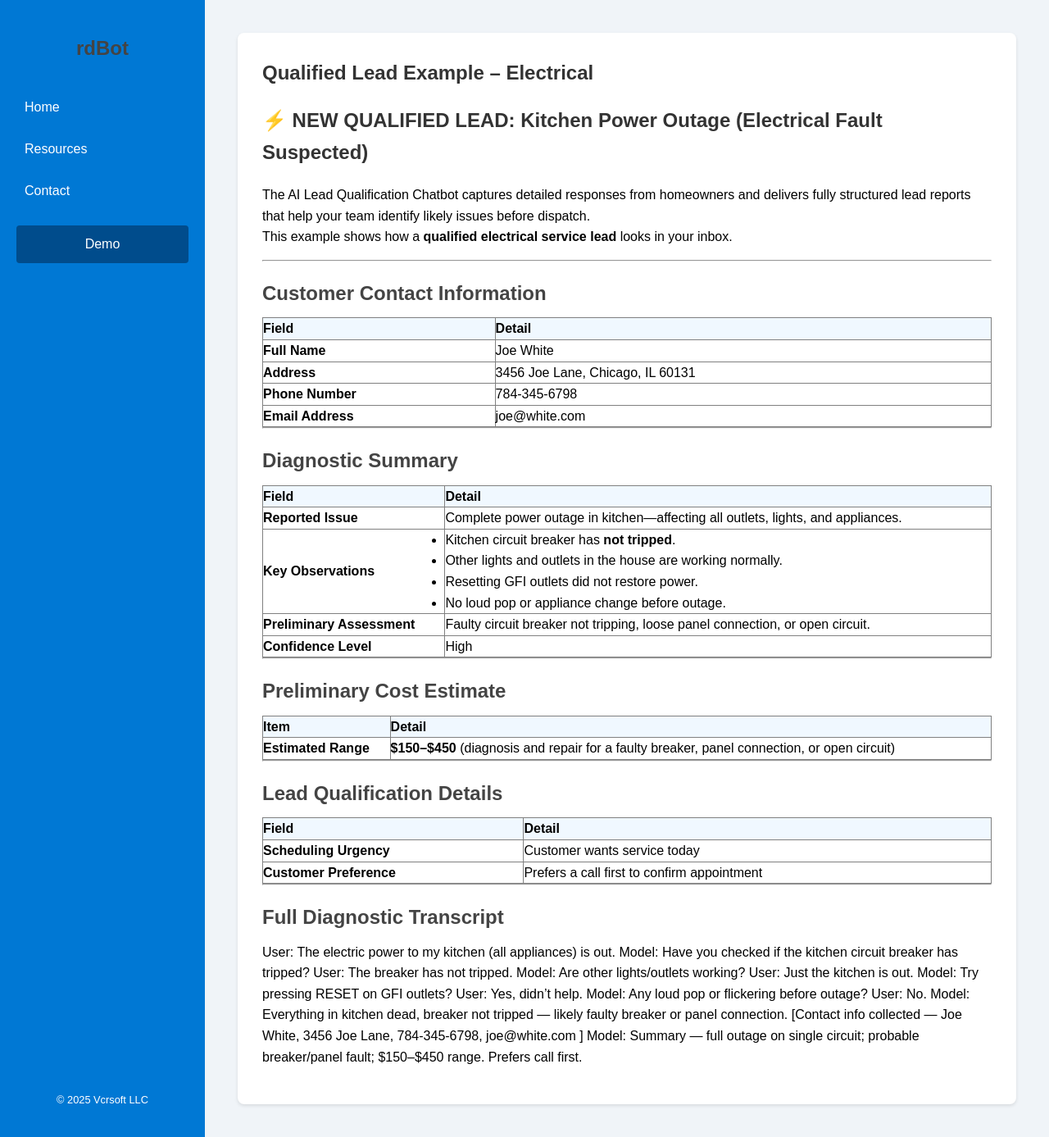
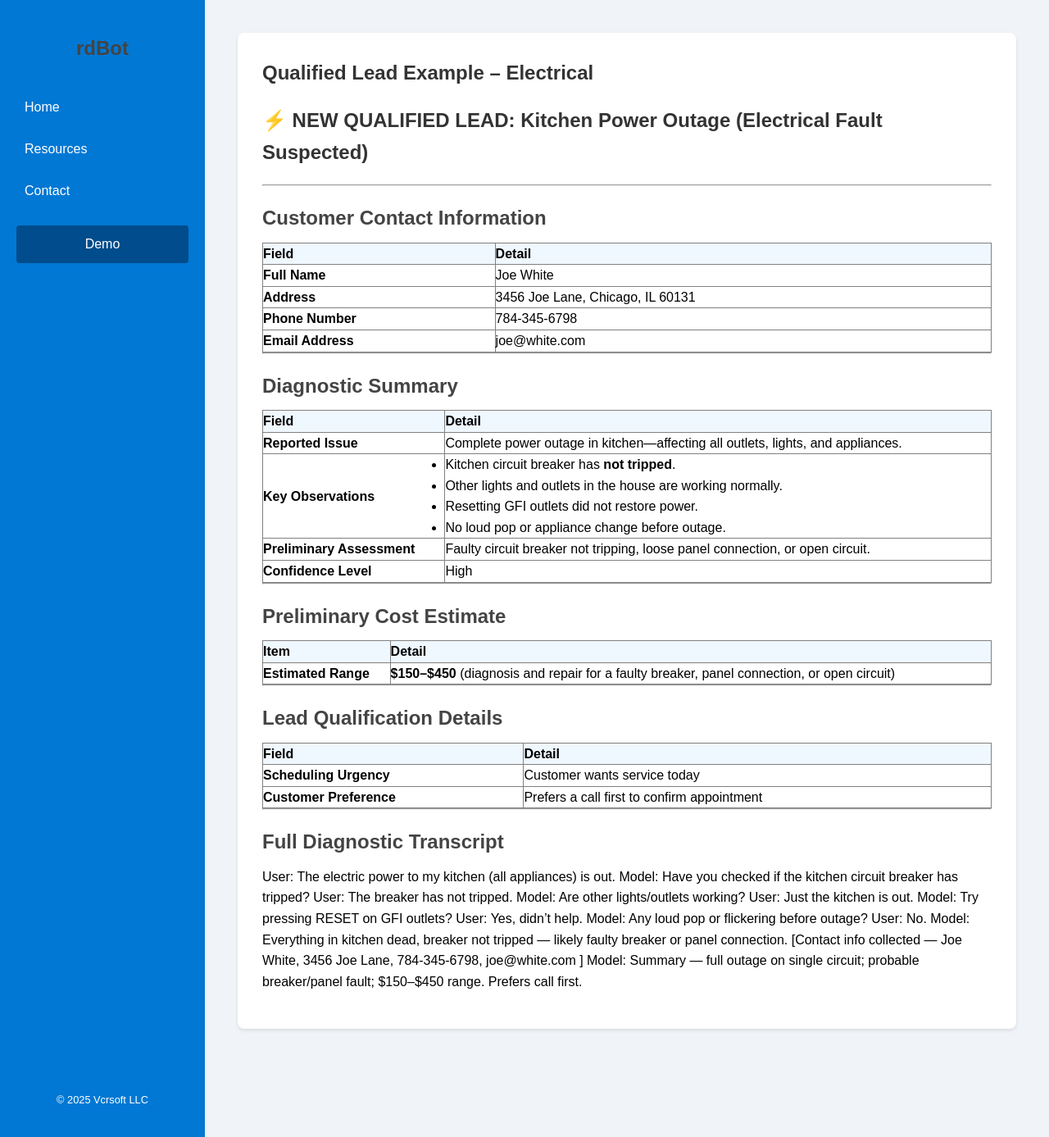
Before and after one commit to vcrsoft/vcrsoft.github.io, a Jekyll site: the page built from _resources/examples/electrical.md, in a window 1280 px wide and 1387 px high. Shown: the whole window at 82% size. Built offline with Jekyll 4.4.1, drawn with Linux system fonts in a browser that asks for light colours.

Commit message:
Update electrical.md to remove chatbot description
Removed introductory text about the AI Lead Qualification Chatbot.

```diff
--- a/_resources/examples/electrical.md
+++ b/_resources/examples/electrical.md
@@ -6,9 +6,6 @@ nav_exclude: true
 ---
 
 # ⚡ NEW QUALIFIED LEAD: Kitchen Power Outage (Electrical Fault Suspected)
-
-The AI Lead Qualification Chatbot captures detailed responses from homeowners and delivers fully structured lead reports that help your team identify likely issues before dispatch.
-This example shows how a **qualified electrical service lead** looks in your inbox.
 
 ---
 
```
